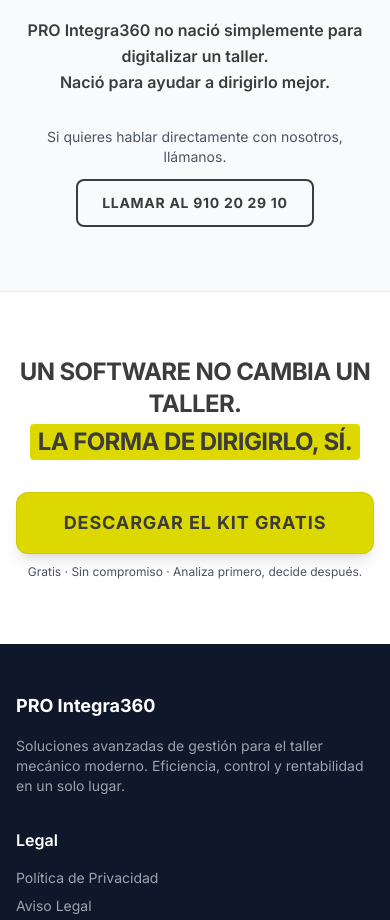
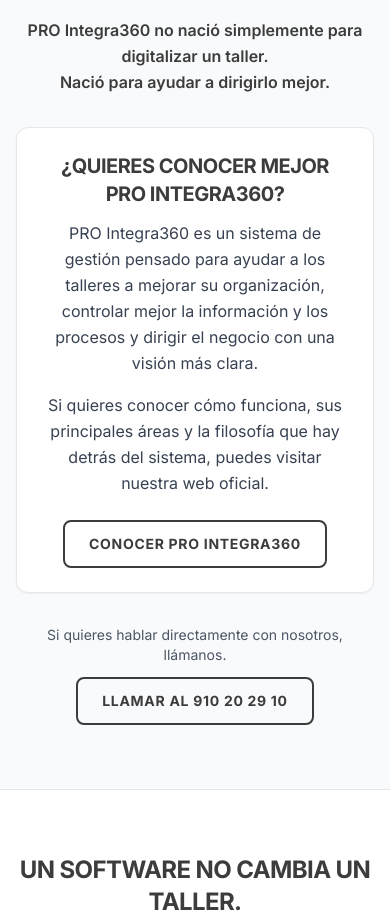
Before and after one commit to yelaugroup/pro-integra360--Campa-a-migraci-n, a React (Vite) app: page /#/ in a window 390 px wide. Shown: the part 6264-7184 px from the top of the page. Built offline with nearby package versions, Linux system fonts and the light colour scheme.

Commit message:
feat: add official website link section to landing page
Introduced a new informational block that directs users to the official PRO Integra360 website for a deeper understanding of the platform's features and philosophy.

```diff
--- a/pages/LandingPage.tsx
+++ b/pages/LandingPage.tsx
@@ -391,6 +391,25 @@
             </p>
           </div>
 
+          {/* Bloque web oficial PRO Integra360 */}
+          <div className="bg-white border border-gray-200 rounded-xl p-6 sm:p-8 max-w-2xl mx-auto shadow-sm mb-8 text-center">
+            <h3 className="text-xl sm:text-2xl font-black text-brand-anthracite uppercase tracking-tight mb-3">
+              ¿Quieres conocer mejor PRO Integra360?
+            </h3>
+            <p className="text-gray-700 text-base sm:text-lg leading-relaxed mb-4">
+              PRO Integra360 es un sistema de gestión pensado para ayudar a los talleres a mejorar su organización, controlar mejor la información y los procesos y dirigir el negocio con una visión más clara.
+            </p>
+            <p className="text-gray-700 text-base sm:text-lg leading-relaxed mb-6">
+              Si quieres conocer cómo funciona, sus principales áreas y la filosofía que hay detrás del sistema, puedes visitar nuestra web oficial.
+            </p>
+            <a
+              href="https://prointegra360.com/"
+              className="inline-flex items-center justify-center px-6 py-3 rounded-lg border-2 border-brand-anthracite text-brand-anthracite font-bold text-sm uppercase tracking-wider hover:bg-brand-anthracite hover:text-white transition-colors duration-200"
+            >
+              CONOCER PRO INTEGRA360
+            </a>
+          </div>
+
           {/* CTA secundario sutil (nunca compite visualmente con el CTA del kit) */}
           <div className="flex flex-col items-center">
             <p className="text-sm text-gray-600 mb-3 font-medium">
```
